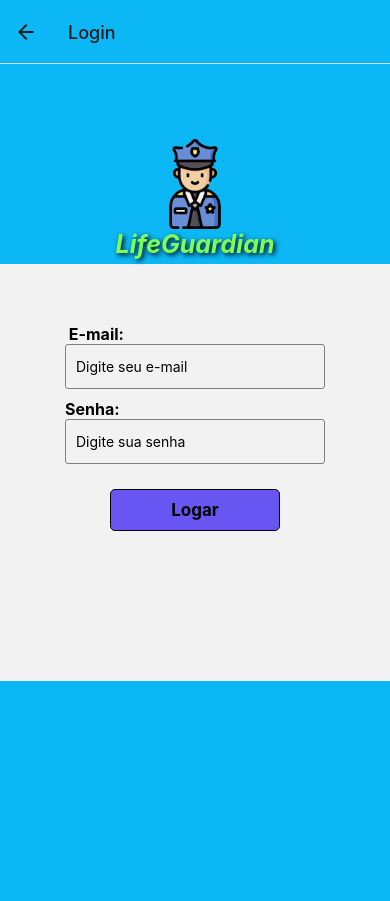
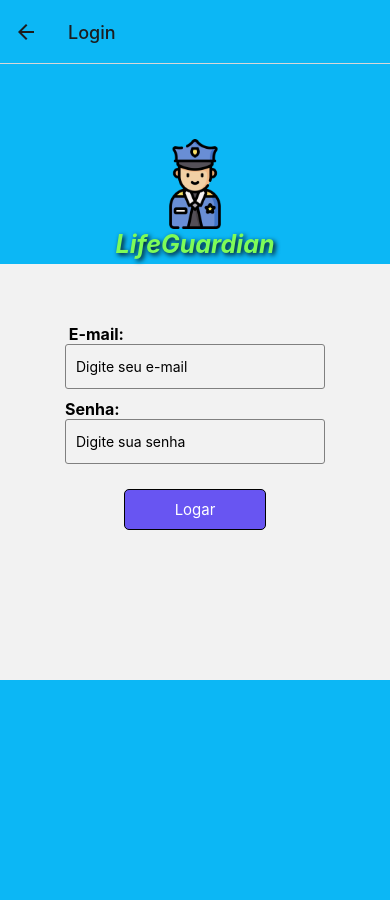
Before and after one commit to joaopver10/LifeGuardian, a React Native app: screen /Login in a window 390 px wide. Built offline with nearby package versions, Linux system fonts and the light colour scheme; no server answers.

Commit message:
atualizações visuais

```diff
--- a/src/pages/Cadastro/index.js
+++ b/src/pages/Cadastro/index.js
@@ -157,8 +157,8 @@ const styles = StyleSheet.create({
         fontSize: 15,
     },
     textoB: {
-        fontSize: 16,
-        fontWeight: 'bold',
+        fontSize: 15,
+        color: 'white'
     }
 
 });
--- a/src/pages/Inicio/index.js
+++ b/src/pages/Inicio/index.js
@@ -47,11 +47,11 @@ function Entrar(){
                 <View style={styles.btnArea}>
 
                     <TouchableOpacity style={styles.btnB} onPress={Entrar} >
-                        <Text style={styles.textoB} > Já possui conta?</Text>
+                        <Text style={styles.textoB} > Login</Text>
                     </TouchableOpacity>
 
                     <TouchableOpacity style={styles.btnB} onPress={Cadastrar}>
-                        <Text style={styles.textoB} > Se cadastrar</Text>
+                        <Text style={styles.textoB} > Cadastrar</Text>
                     </TouchableOpacity>
 
                 </View>
@@ -95,13 +95,12 @@ const styles = StyleSheet.create({
         borderWidth: 1,
         borderRadius: 5,
         backgroundColor: '#6855F2',
-        paddingHorizontal: 10,
+        paddingHorizontal: 15,
         paddingVertical: 10,
         margin: 10
     },
     textoB: {
         fontSize: 15,
-        fontWeight: 'bold',
-
+        color: 'white',
     }
 })
--- a/src/pages/Login/index.js
+++ b/src/pages/Login/index.js
@@ -125,14 +125,14 @@ const styles = StyleSheet.create({
   },
   botao: {
     borderWidth: 1,
-    paddingHorizontal: 60,
+    paddingHorizontal: 50,
     paddingVertical: 10,
     borderRadius: 5,
     backgroundColor: '#6855F2',
   },
   textoB: {
-    fontSize: 17,
-    fontWeight: 'bold',
+    fontSize: 15,
+    color: 'white'
   }
 
 });
--- a/src/pages/TelaPrincipal/index.js
+++ b/src/pages/TelaPrincipal/index.js
@@ -14,7 +14,7 @@ export default function TelaPrincipal() {
         (async () => {
             let { status } = await Location.requestForegroundPermissionsAsync();
             if (status == 'granted') {
-              let location = await Location.getCurrentPositionAsync({enableHighAccuracy: true, timeout:3000, maximumAge: 2000});
+              let location = await Location.getCurrentPositionAsync({ });
               setMapa({
                   latitude: location.coords.latitude,
                   longitude: location.coords.longitude,
```
